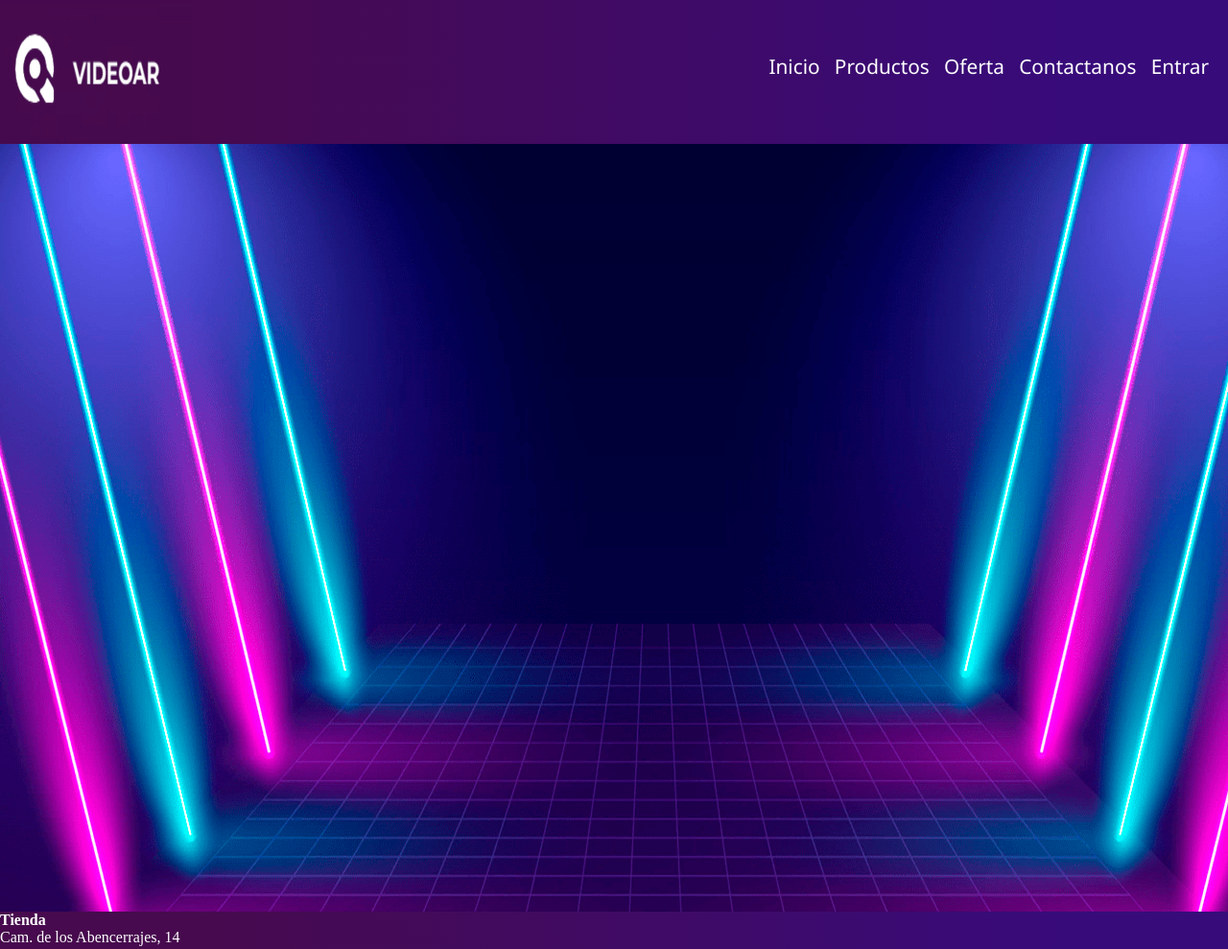
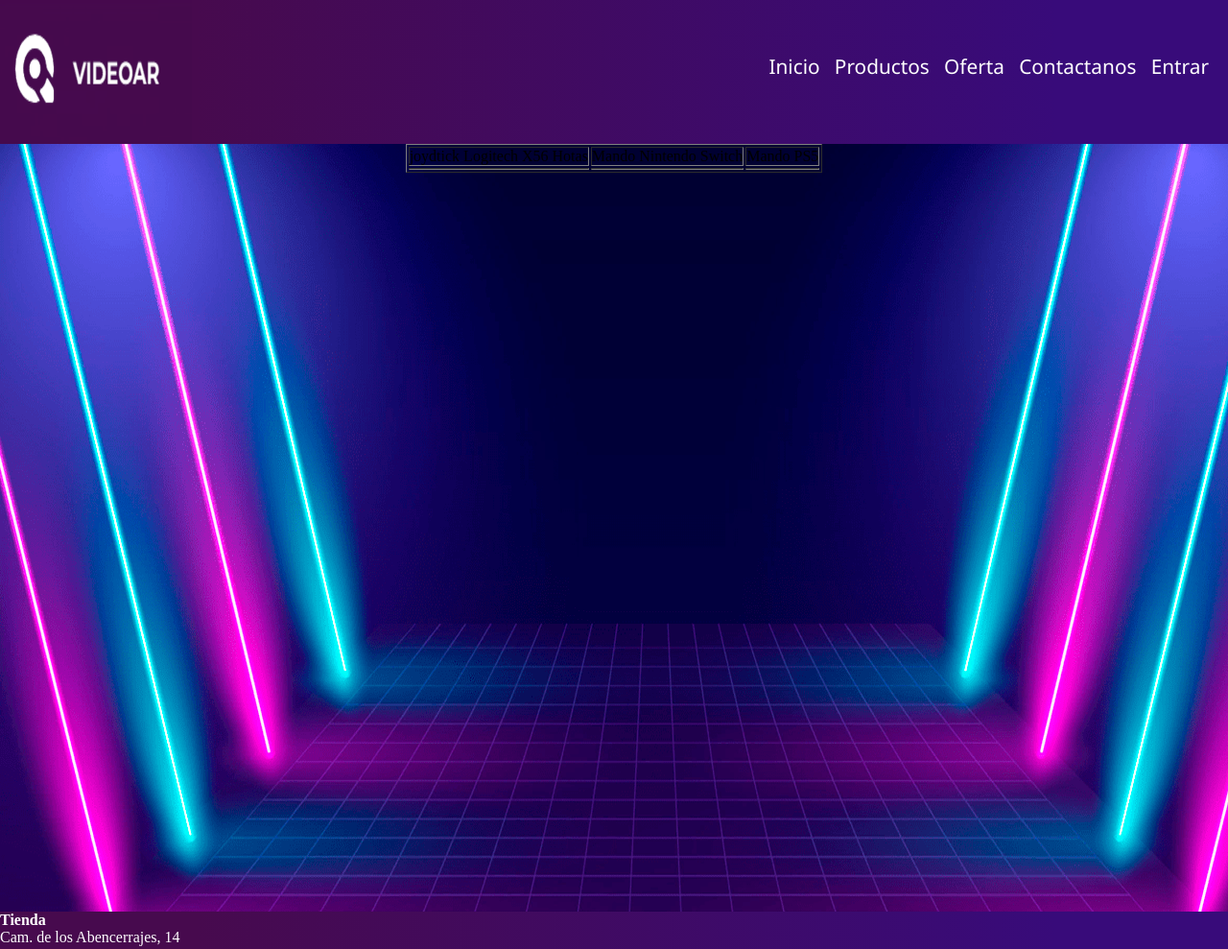
Before and after one commit to fjgarcia164/fjgarcia164.github.io, a plain HTML site: page Productos.html in a window 1280 px wide. Shown: the top 989 px of the page at 96% size. Drawn offline with Linux system fonts and the light colour scheme.

Commit message:
imagenes

```diff
--- a/Productos.html
+++ b/Productos.html
@@ -24,9 +24,18 @@
     </header>
     <main>
         <div id="tabla">
-            <table>
+            <table border="solid">
 
-
+                <tr>
+                    <td>joydtick Logitech X56 Hotas</td>
+                    <td>Mando Nintendo Switch</td>
+                    <td>Mando PS5</td>
+                </tr>
+                <tr>
+                    <td><a href="Productos/joystick.jpg"></a></td>
+                    <td><a href="/Productos/mandoXbox.jpg"></a></td>
+                    <td><a href="/Productos/mandoPs5.jpg"></a></td>
+                </tr>
             </table>
         </div>
     </main>
--- a/css_proyecto.css
+++ b/css_proyecto.css
@@ -42,17 +42,17 @@ img {
     padding: 10px;
     float: left;
     margin-top: 50px;
-    margin-left: 150px;
+    margin-left: 11%;
     width: 400px;
     border-radius: 15px;
     font-family: Cambria, Cochin, Georgia, Times, 'Times New Roman', serif;
 }
 
 #tabla {
-
+    margin: auto;
 }
 table{
-
+    margin: auto;
 }
 
 footer {
```
